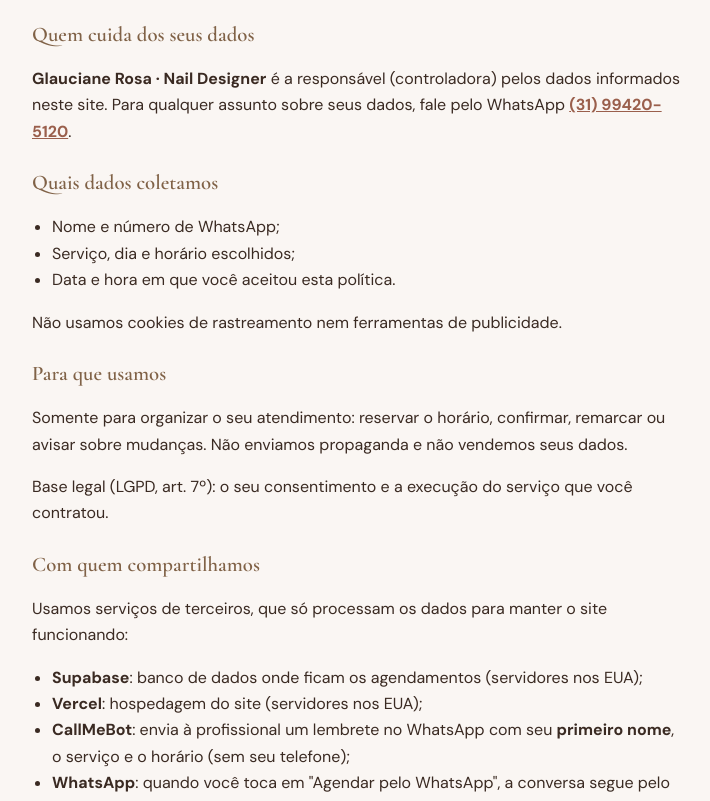
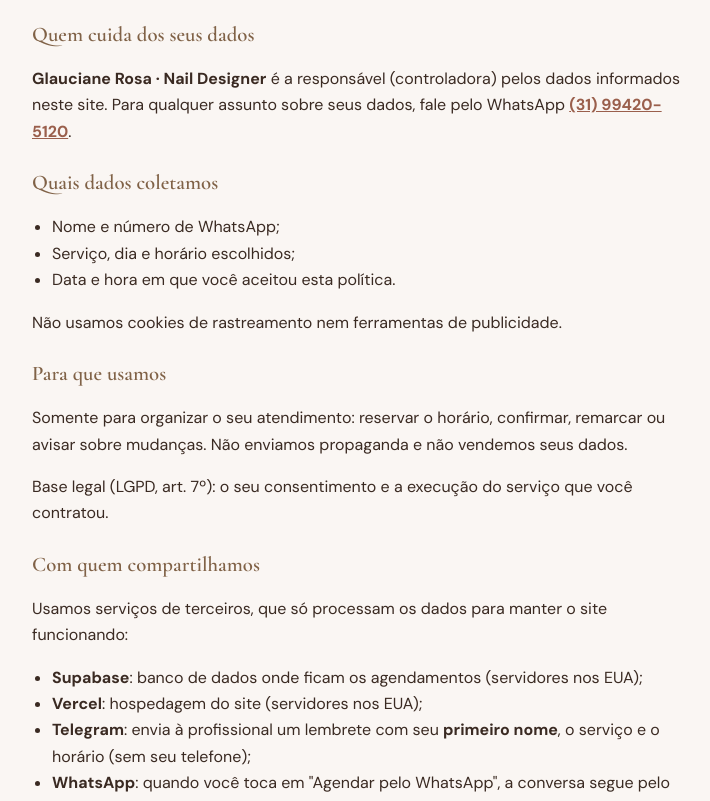
Before and after one commit to dejesusvictor669-ops/agenda-manicure, a plain HTML site: page privacidade.html in a window 1280 px wide. Shown: the part 142-943 px from the top of the page, without its empty margins (284-994 px from the left). Drawn offline with nearby package versions, Linux system fonts and the light colour scheme.

Commit message:
Privacidade: lembretes agora pelo Telegram
Co-Authored-By: Claude Opus 5.5 <noreply@anthropic.com>

```diff
--- a/privacidade.html
+++ b/privacidade.html
@@ -37,7 +37,7 @@
     <ul>
       <li><b>Supabase</b>: banco de dados onde ficam os agendamentos (servidores nos EUA);</li>
       <li><b>Vercel</b>: hospedagem do site (servidores nos EUA);</li>
-      <li><b>CallMeBot</b>: envia à profissional um lembrete no WhatsApp com seu <b>primeiro nome</b>, o serviço e o horário (sem seu telefone);</li>
+      <li><b>Telegram</b>: envia à profissional um lembrete com seu <b>primeiro nome</b>, o serviço e o horário (sem seu telefone);</li>
       <li><b>WhatsApp</b>: quando você toca em "Agendar pelo WhatsApp", a conversa segue pelo aplicativo;</li>
       <li><b>Google Fonts</b>: carrega as fontes do site e recebe o endereço IP de quem visita.</li>
     </ul>
```
